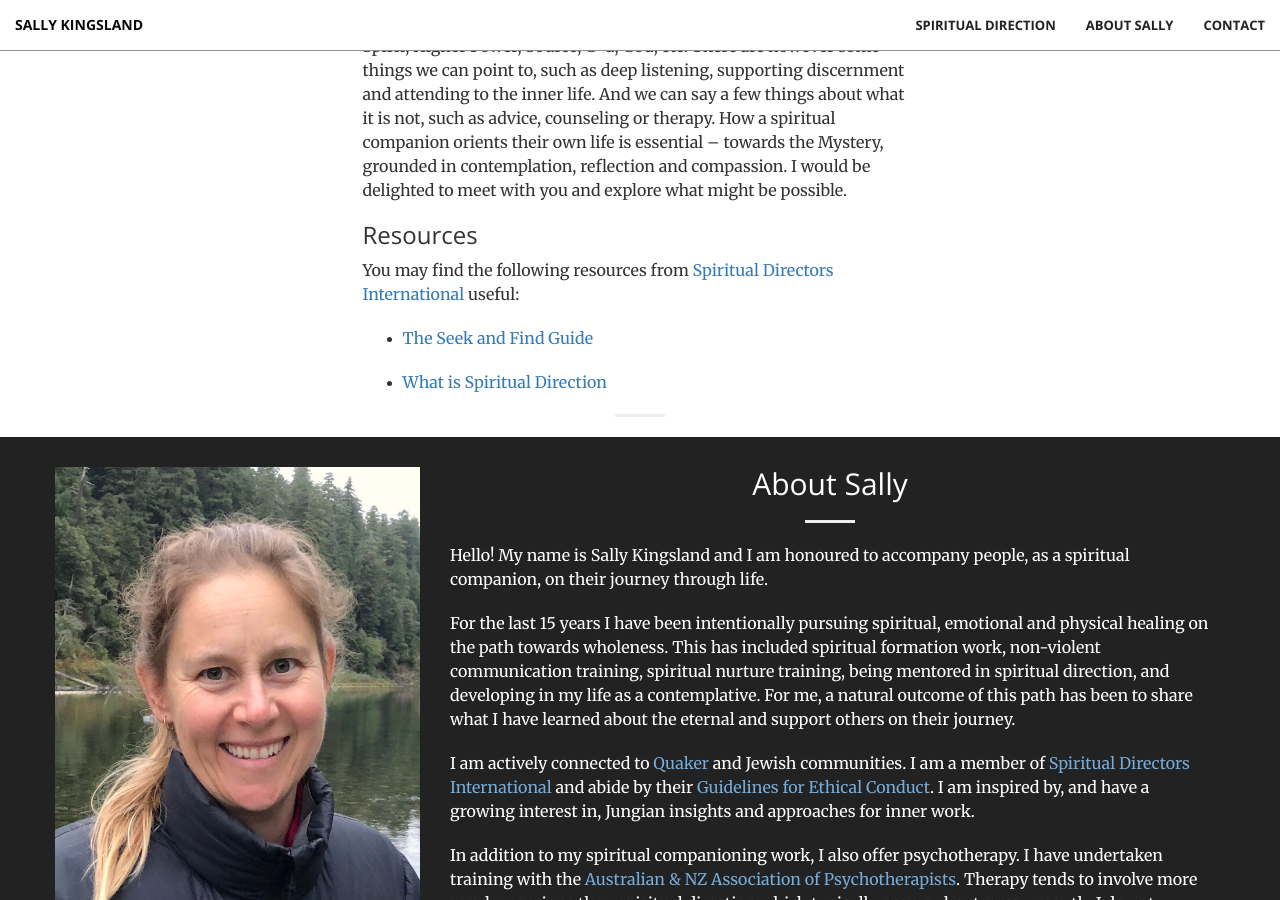
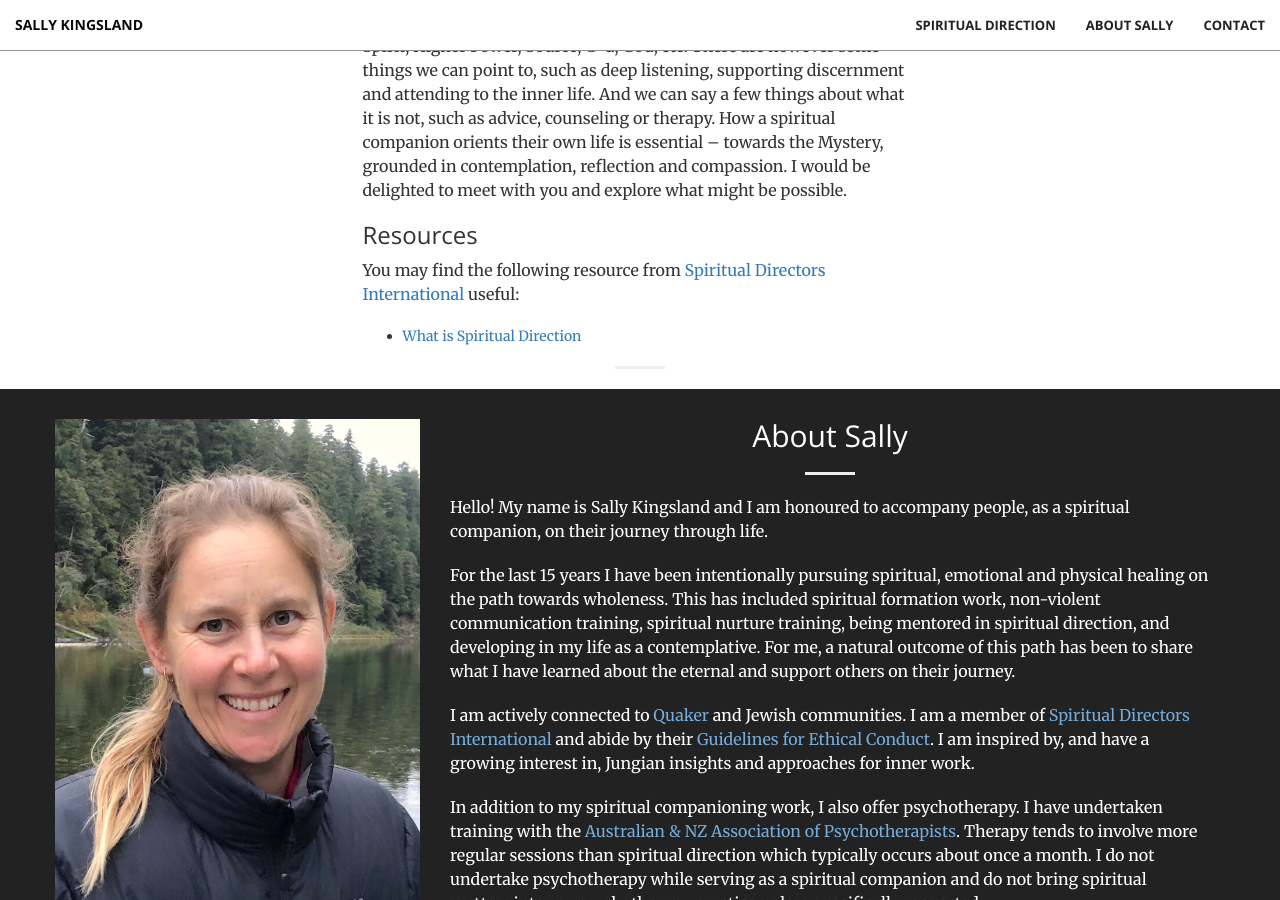
Before and after one commit to sallykingsland/sallykingsland.github.io, a Jekyll site: the page built from index.md, in a window 1280 px wide and 900 px high, scrolled down 2133 px. Built offline with Jekyll 4.4.1, drawn with Linux system fonts in a browser that asks for light colours.

Commit message:
Removed Find and Seek dot point

```diff
--- a/index.md
+++ b/index.md
@@ -32,9 +32,7 @@ The work I do as a spiritual companion is difficult to articulate, just as it is
 
 ### Resources
 
-You may find the following resources from [Spiritual Directors International][SDI] useful:
-
-* [The Seek and Find Guide](https://www.sdiworld.org/find-a-spiritual-director/seek-and-find-guide)
+You may find the following resource from [Spiritual Directors International][SDI] useful:
 
 * [What is Spiritual Direction](https://www.sdiworld.org/find-a-spiritual-director/what-is-spiritual-direction)
 
```
